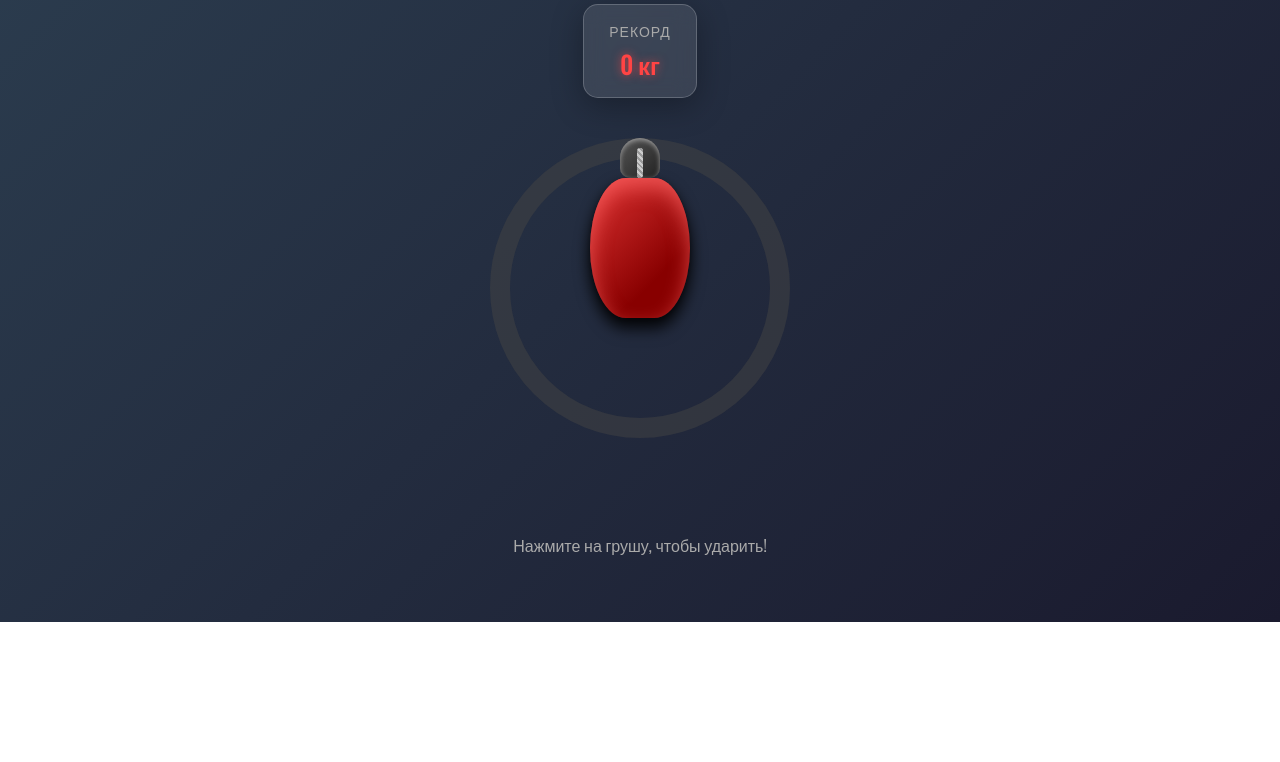
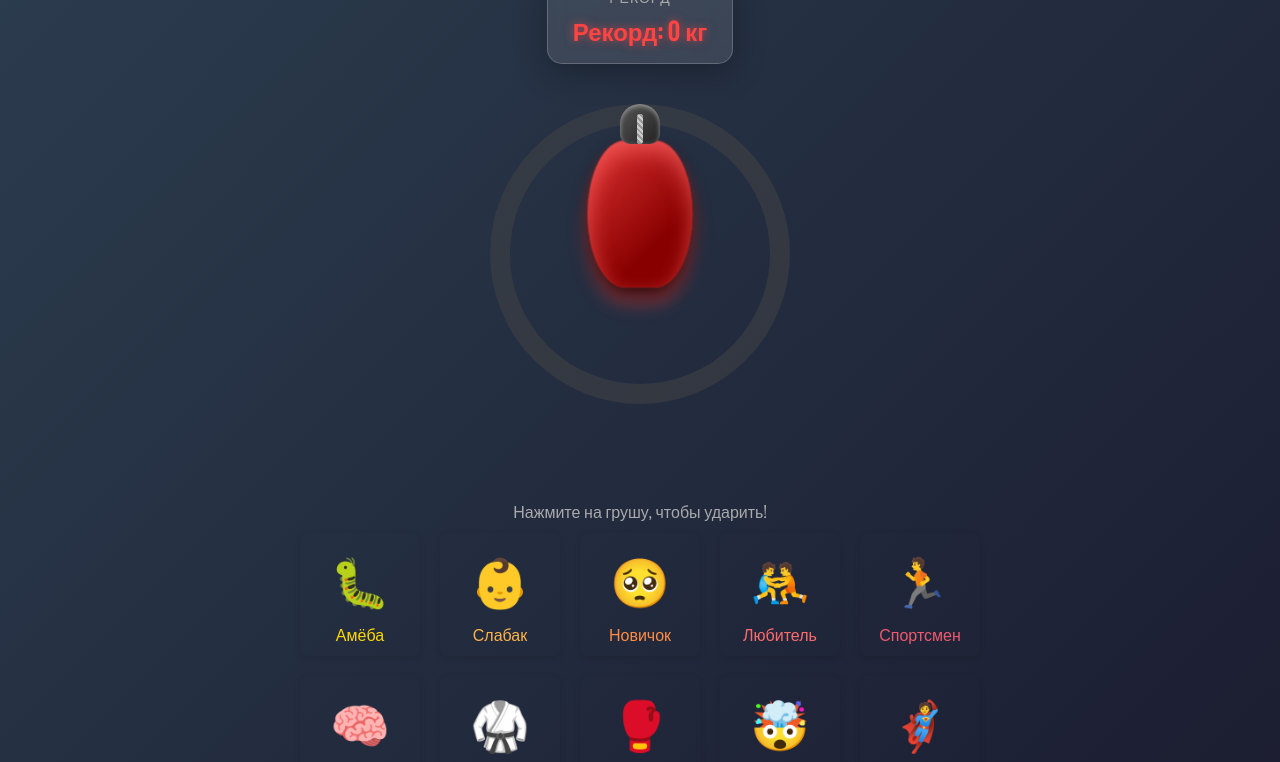
Before and after one commit to YraKudasov/punch_site, a plain HTML site: page punch_site/index.html in a window 1280 px wide. Shown: the part 178-940 px from the top of the page. Before the commit the page ends 800 px from the top, so only its background shows below. Drawn offline with nearby package versions, Linux system fonts and the light colour scheme.

Commit message:
Fix: Update script source

```diff
--- a/punch_site/index.html
+++ b/punch_site/index.html
@@ -37,6 +37,6 @@
     <div class="rating-scale" id="ratingScale"></div>
   </div>
 
-  <script src="script-test.js"></script>
+  <script src="script.js"></script>
 </body>
 </html>
```
